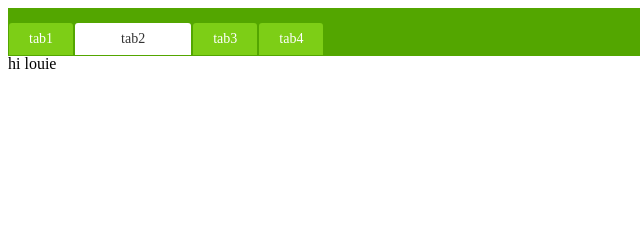
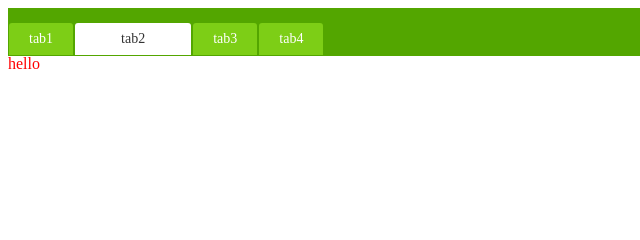
Before and after one commit to steveoOn/learn-react, a Gatsby site: page / in a window 1280 px wide. Both pictures are taken after a click on the item "tab2". Shown: the top 240 px of the page, 0-640 px from the left. Built offline with nearby package versions, Linux system fonts and the light colour scheme; Gatsby itself is replaced by a stand-in of ours.

Commit message:
transform into jsx

```diff
--- /dev/null
+++ b/src/components/Fold.jsx
@@ -0,0 +1,18 @@
+import React from 'react'
+import styled from 'styled-components'
+
+const Div = styled.div`
+  color: red;
+`
+
+class Fold extends React.Component {
+  render() {
+    return (
+      <div>
+        <Div>hello</Div>
+      </div>
+    )
+  }
+}
+
+export default Fold
--- a/src/components/header.js
+++ b/src/components/header.jsx
@@ -4,6 +4,7 @@
 import TabGroup from './TabGroup'
 import { Bell } from 'react-feather'
 import Todo from './TodoList'
+import Fold from './Fold'
 
 const NavContainer = styled.div`
   display: fixed;
@@ -35,7 +36,7 @@
             <Todo />
           </Label>
           <Label label="tab2" paddingLR="46px">
-            hi louie
+            <Fold />
           </Label>
           <Label label="tab3">oh no</Label>
           <Label label="tab4">oh yes</Label>
```
Also changed, not shown: src/components/DropdownNotice.jsx (renamed from src/components/DropdownNotice.js), src/components/EarlyNoteContent.jsx (renamed from src/components/EarlyNoteContent.js), src/components/NoContent.jsx (renamed from src/components/NoContent.js), src/components/NoteCard.jsx (renamed from src/components/NoteCard.js), src/components/SingleTab.jsx (renamed from src/components/SingleTab.js), src/components/TabGroup.jsx (renamed from src/components/TabGroup.js), src/components/TodayNoteContent.jsx (renamed from src/components/TodayNoteContent.js), src/components/TodoItem.jsx (renamed from src/components/TodoItem.js), src/components/TodoItemEmpty.jsx (renamed from src/components/TodoItemEmpty.js), src/components/TodoList.jsx (renamed from src/components/TodoList.js).
